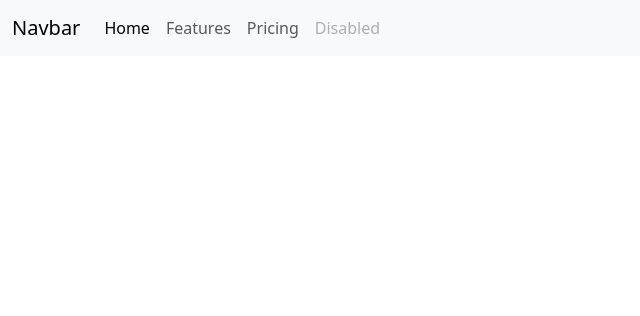
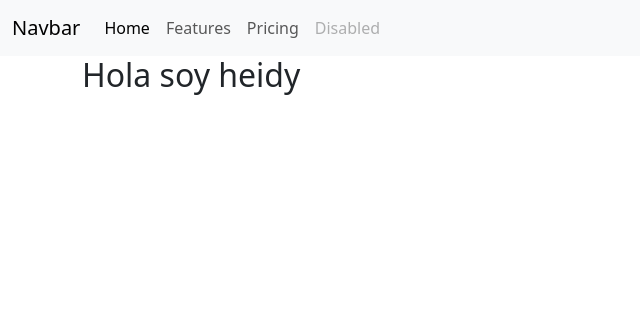
Before and after one commit to vchincapie0/retohuila, a Flask app: page / in a window 1280 px wide. Shown: the top 316 px of the page, without its empty margins (0-640 px from the left). Run offline with Flask 3, Linux system fonts and the light colour scheme; some libraries are stand-ins or nearby versions.

Commit message:
Preuba de rama

```diff
--- a/templates/index.html
+++ b/templates/index.html
@@ -12,6 +12,6 @@
 {%endif%}
 {%endwith%}
 
-
+<h2>Hola soy heidy</h2>
 
 {%endblock%}
```
